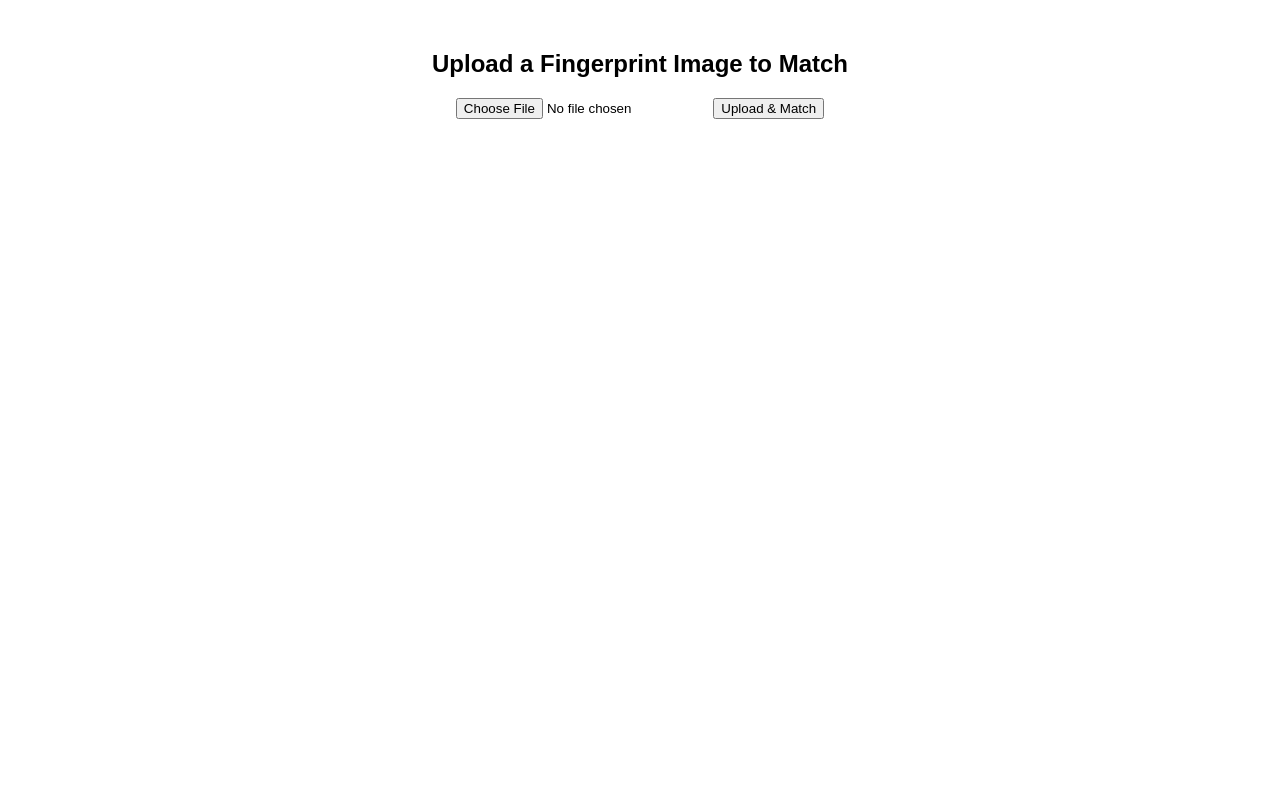
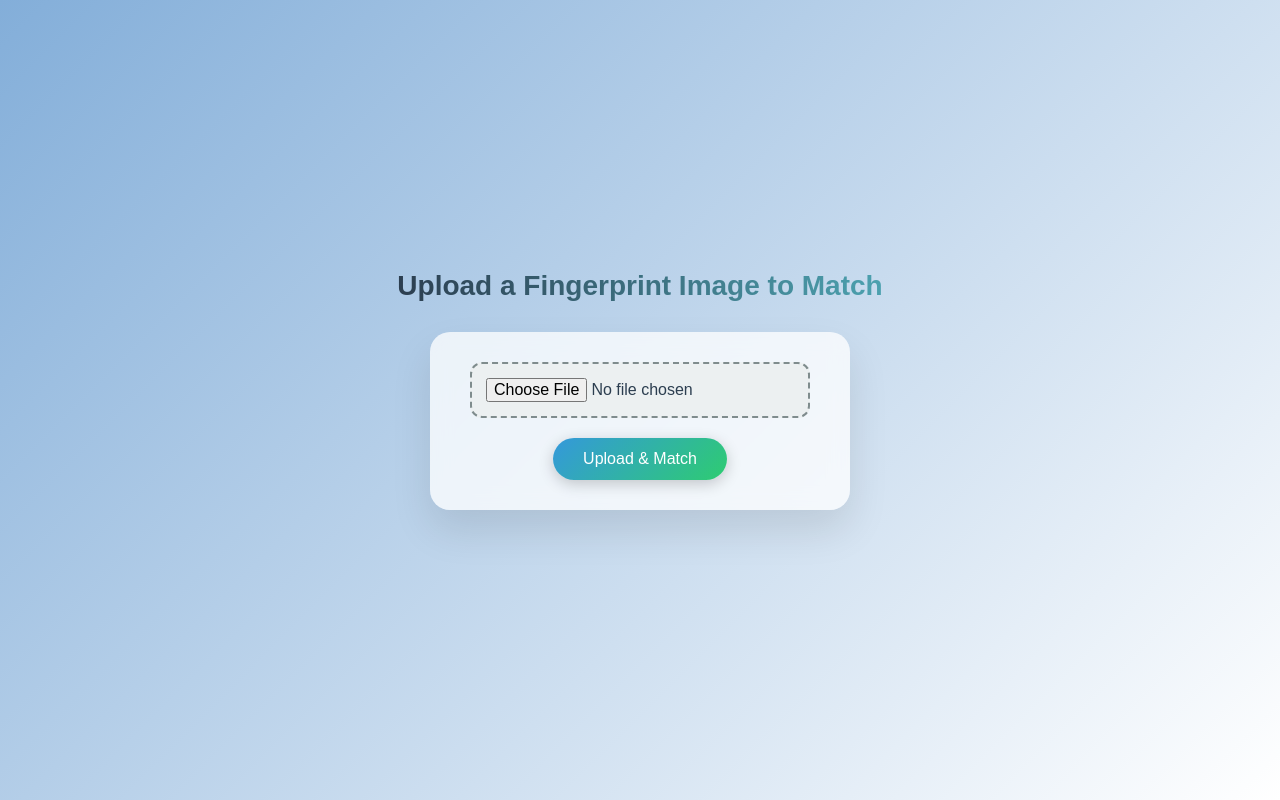
Before and after one commit to premvijaysanthosh/FakeFingerprint-detection, a plain HTML site: page index.html in a window 1280 px wide. Drawn offline with Linux system fonts and the light colour scheme.

Commit message:
Update index.html

```diff
--- a/index.html
+++ b/index.html
@@ -4,18 +4,123 @@
     <meta charset="UTF-8">
     <meta name="viewport" content="width=device-width, initial-scale=1.0">
     <title>Fingerprint Matching</title>
+
  <style>
+    * {
+        box-sizing: border-box;
+        margin: 0;
+        padding: 0;
+    }
+
     body {
-            font-family: Arial, sans-serif;
+        font-family: 'Poppins', sans-serif;
+        background: linear-gradient(135deg, #83aed9, #ffffff);
+        display: flex;
+        flex-direction: column;
+        align-items: center;
+        justify-content: center;
+        min-height: 100vh;
+        padding: 20px;
+        color: #2c3e50;
+    }
+
+    h2 {
+        font-size: 28px;
+        margin-bottom: 30px;
+        background: linear-gradient(90deg, #2c3e50, #4ca1af);
+        -webkit-background-clip: text;
+        -webkit-text-fill-color: transparent;
+        animation: fadeIn 1s ease-in-out;
+    }
+
+    form {
+        background: rgba(255, 255, 255, 0.75);
+        backdrop-filter: blur(10px);
+        border-radius: 20px;
+        box-shadow: 0 20px 40px rgba(0, 0, 0, 0.1);
+        padding: 30px 40px;
+        width: 100%;
+        max-width: 420px;
         text-align: center;
-            margin: 50px;
+        animation: slideUp 0.8s ease-out;
     }
+
+    input[type="file"] {
+        padding: 14px;
+        font-size: 16px;
+        border: 2px dashed #7f8c8d;
+        background: #ecf0f1;
+        border-radius: 12px;
+        width: 100%;
+        transition: all 0.3s ease;
+    }
+
+    input[type="file"]:hover {
+        border-color: #3498db;
+        background: #dff6ff;
+    }
+
+    button {
+        margin-top: 20px;
+        padding: 12px 30px;
+        font-size: 16px;
+        color: white;
+        background: linear-gradient(135deg, #3498db, #2ecc71);
+        border: none;
+        border-radius: 30px;
+        cursor: pointer;
+        box-shadow: 0 4px 15px rgba(0, 0, 0, 0.2);
+        transition: all 0.3s ease-in-out;
+    }
+
+    button:hover {
+        transform: scale(1.05);
+        background: linear-gradient(135deg, #2980b9, #27ae60);
+    }
+
     #preview {
+        margin-top: 30px;
+        max-width: 320px;
+        max-height: 320px;
+        border-radius: 16px;
+        box-shadow: 0 10px 25px rgba(0, 0, 0, 0.15);
+        display: none;
+        animation: fadeIn 1s ease-in;
+    }
+
+    #result {
         margin-top: 20px;
-            max-width: 300px;
-            display: none;
+        font-size: 20px;
+        font-weight: 600;
+        color: #16a085;
+        text-shadow: 0 1px 2px rgba(0, 0, 0, 0.1);
+    }
+
+    @keyframes fadeIn {
+        from { opacity: 0; transform: scale(0.95); }
+        to { opacity: 1; transform: scale(1); }
+    }
+
+    @keyframes slideUp {
+        from { opacity: 0; transform: translateY(30px); }
+        to { opacity: 1; transform: translateY(0); }
+    }
+
+    @media (max-width: 500px) {
+        form {
+            padding: 20px;
+        }
+
+        h2 {
+            font-size: 22px;
+        }
+
+        button {
+            width: 100%;
+        }
     }
 </style>
+
 </head>
 <body>
 
```
Lines whose indentation alone changed are shown as unchanged.
